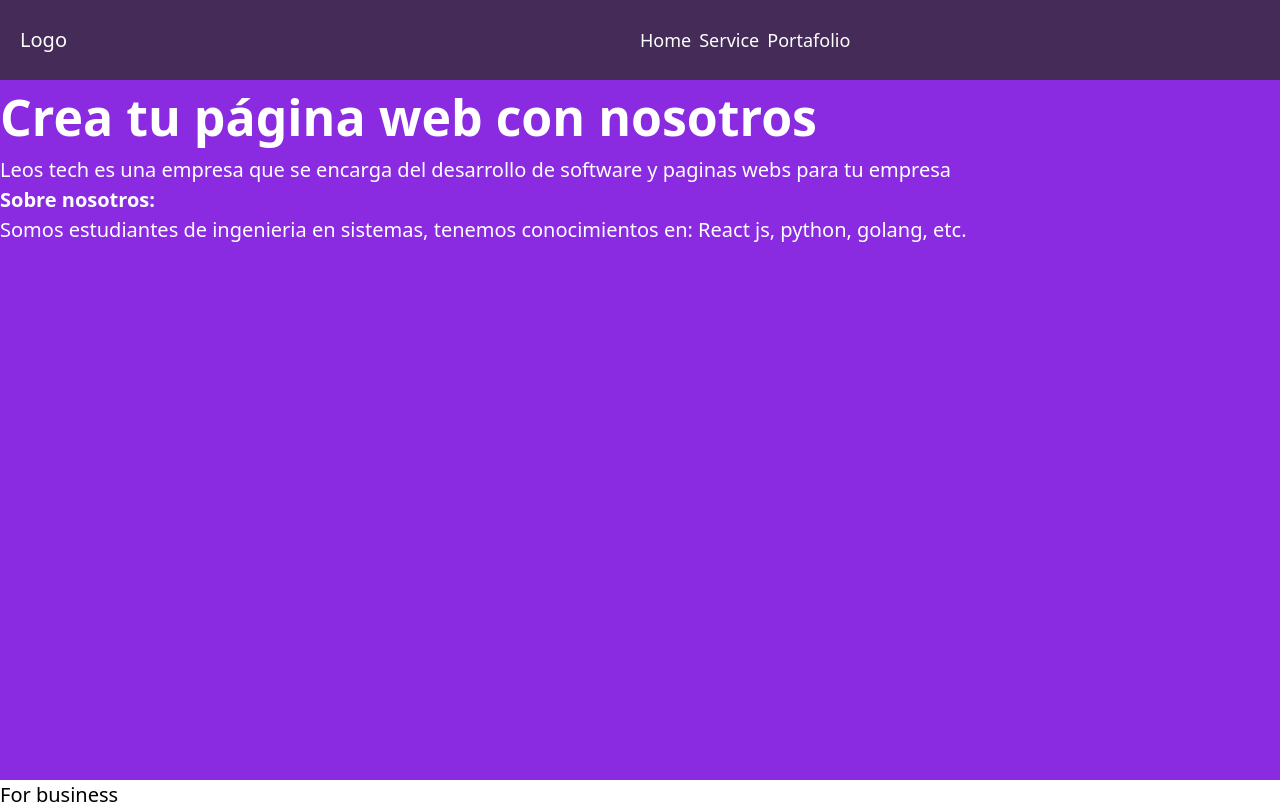
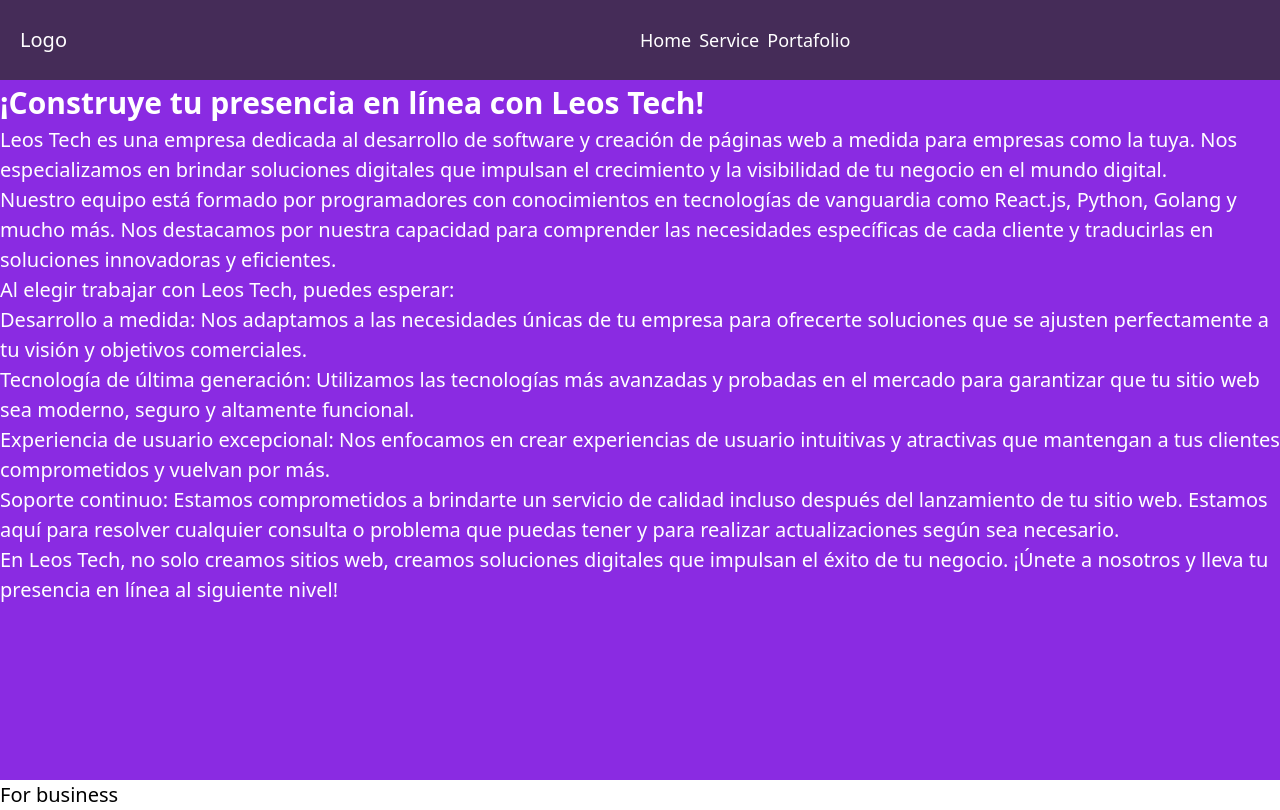
Before and after one commit to LeonardoMendezR/leos-tech, a React (Vite) app in the folder frontend/: page / in a window 1280 px wide. Built offline with nearby package versions, Linux system fonts and the light colour scheme.

Commit message:
pagina home SIN css terminada

```diff
--- a/frontend/src/Components/Home.jsx
+++ b/frontend/src/Components/Home.jsx
@@ -4,20 +4,37 @@
 const Home = () => {
     return (
         <div className="body-div">
+            <div className="clearfix">
                 <b className="texto-grande">
-                Crea tu página web con nosotros
+                    ¡Construye tu presencia en línea con Leos Tech!
                 </b>
                 <p>
-                Leos tech es una empresa que se encarga del desarrollo de software y paginas webs para tu empresa
+                    Leos Tech es una empresa dedicada al desarrollo de software y creación de páginas web a medida para empresas como la tuya. Nos especializamos en brindar soluciones digitales que impulsan el crecimiento y la visibilidad de tu negocio en el mundo digital.
                 </p>
-            <b>
-                Sobre nosotros:
-            </b>
                 <p>
-                Somos estudiantes de ingenieria en sistemas, tenemos conocimientos en:
-                React js, python, golang, etc.
+                    Nuestro equipo está formado por programadores con conocimientos en tecnologías de vanguardia como React.js, Python, Golang y mucho más. Nos destacamos por nuestra capacidad para comprender las necesidades específicas de cada cliente y traducirlas en soluciones innovadoras y eficientes.
                 </p>
-
+                <p>
+                    Al elegir trabajar con Leos Tech, puedes esperar:
+                </p>
+                <ul>
+                    <li>
+                        Desarrollo a medida: Nos adaptamos a las necesidades únicas de tu empresa para ofrecerte soluciones que se ajusten perfectamente a tu visión y objetivos comerciales.
+                    </li>
+                    <li>
+                        Tecnología de última generación: Utilizamos las tecnologías más avanzadas y probadas en el mercado para garantizar que tu sitio web sea moderno, seguro y altamente funcional.
+                    </li>
+                    <li>
+                        Experiencia de usuario excepcional: Nos enfocamos en crear experiencias de usuario intuitivas y atractivas que mantengan a tus clientes comprometidos y vuelvan por más.
+                    </li>
+                    <li>
+                        Soporte continuo: Estamos comprometidos a brindarte un servicio de calidad incluso después del lanzamiento de tu sitio web. Estamos aquí para resolver cualquier consulta o problema que puedas tener y para realizar actualizaciones según sea necesario.
+                    </li>
+                </ul>
+                <p>
+                    En Leos Tech, no solo creamos sitios web, creamos soluciones digitales que impulsan el éxito de tu negocio. ¡Únete a nosotros y lleva tu presencia en línea al siguiente nivel!
+                </p>
+            </div>
         </div>
     );
 };
--- a/frontend/src/Components/Styles.css
+++ b/frontend/src/Components/Styles.css
@@ -58,6 +58,6 @@
 
 }
 .texto-grande {
-    font-size: 50px;
+    font-size: 30px;
 }
 @import "~bootstrap/scss/bootstrap";
```
Lines whose indentation alone changed are shown as unchanged.
